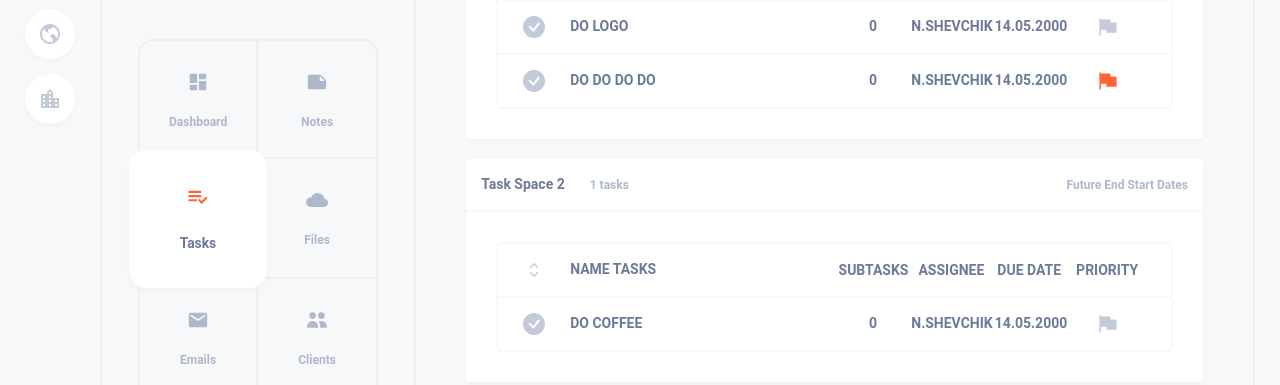
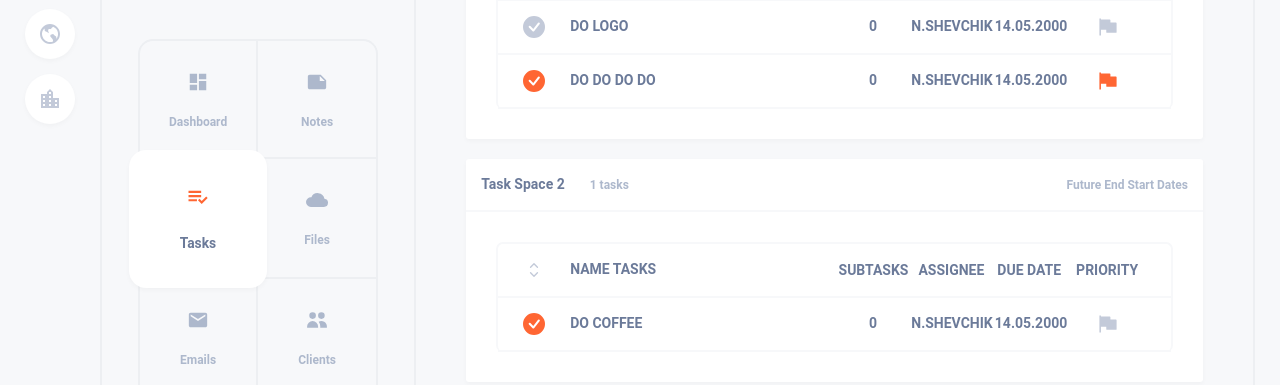
Before and after one commit to NShevchik/nextjsweek, a Next.js app: page /dashboard/tasks in a window 1280 px wide. Shown: the part 379-764 px from the top of the page. Built offline with nearby package versions, Linux system fonts and the light colour scheme; no server answers.

Commit message:
tasks-page

```diff
--- a/components/Tasks/TaskListItem.tsx
+++ b/components/Tasks/TaskListItem.tsx
@@ -9,7 +9,12 @@ const TaskListItem = ({ task }: { task: ITask }) => {
             <div className='px-[25px] py-[15px] text-[14px] uppercase flex flex-row items-center text-whale-bowhead'>
                 <div className='w-[50%] flex flex-row'>
                     <div className='text-[22px] text-whale-killer pr-[25px] cursor-pointer'>
-                        <BsCheckCircleFill />
+                        {task.done
+                            ?
+                            <BsCheckCircleFill className='text-orange' />
+                            :
+                            <BsCheckCircleFill className='text-whale-killer' />
+                        }
                     </div>
                     <div className=''>
                         {task.name}
--- a/mocks/tasks/tasks.tsx
+++ b/mocks/tasks/tasks.tsx
@@ -32,7 +32,7 @@ export const tasksArray: Array<ITaskSpace> = [
                 id: '3',
                 assignee: 'n.shevchik',
                 priority: false,
-                done: false
+                done: true
             }
         ]
     },
```
